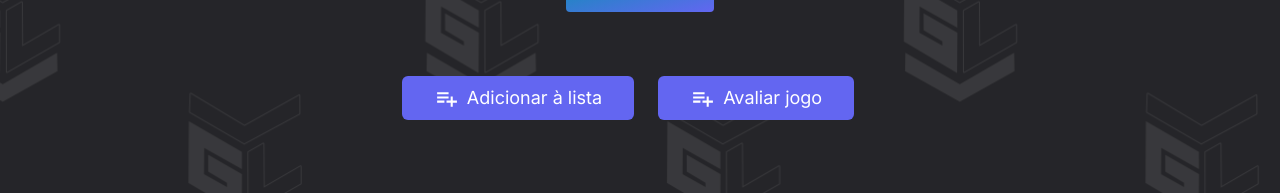
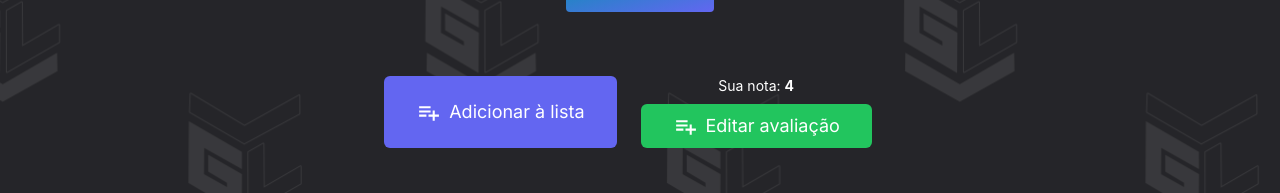
Before and after one commit to sarahscampos/gamelog, a React (Create React App) app: page /jogo/1 in a window 1280 px wide. Shown: the part 744-937 px from the top of the page. Built offline with nearby package versions, Linux system fonts and the light colour scheme; data requests are answered from the project's data file.

Commit message:
edição de jogo quando jogo ja avaliado

```diff
--- a/public/db.json
+++ b/public/db.json
@@ -139,6 +139,12 @@
         "nota": 9,
         "comentario": "ADGADGHHH",
         "imgSrc": ""
+      },
+      {
+        "usuario": "Usuario",
+        "nota": 5,
+        "comentario": "gbtgb",
+        "imgSrc": ""
       }
     ],
     "1": [
@@ -159,6 +165,12 @@
         "nota": 7,
         "comentario": "Jogo bom, mas esperava mais no modo exploração.",
         "imgSrc": "https://upload.wikimedia.org/wikipedia/commons/thumb/3/35/YuanEmperorAlbumGenghisPortrait.jpg/330px-YuanEmperorAlbumGenghisPortrait.jpg"
+      },
+      {
+        "usuario": "Usuario",
+        "nota": 4,
+        "comentario": "esperava mais",
+        "imgSrc": ""
       }
     ],
     "2": [
@@ -179,6 +191,18 @@
         "nota": 8,
         "comentario": "Ótimo, mas acho que poderia ser mais desafiador em certas partes.",
         "imgSrc": "https://images.squarespace-cdn.com/content/v1/58d66569b3db2b57ce7db1e2/1694545656330-WG7I8ILCYMHJ436XZGA9/ganon+zoom+1.jpg"
+      },
+      {
+        "usuario": "Usuario",
+        "nota": 3,
+        "comentario": "vcdrv",
+        "imgSrc": ""
+      },
+      {
+        "usuario": "Usuario",
+        "nota": 4,
+        "comentario": "htrt",
+        "imgSrc": ""
       }
     ],
     "3": [
@@ -219,6 +243,12 @@
         "nota": 8,
         "comentario": "Gostei bastante, mas achei a curva de aprendizado inicial difícil.",
         "imgSrc": "https://s2-techtudo.glbimg.com/jKDQdpF0Cv4VwkUg0Dw8StfShhQ=/0x0:695x390/984x0/smart/filters:strip_icc()/i.s3.glbimg.com/v1/AUTH_08fbf48bc0524877943fe86e43087e7a/internal_photos/bs/2021/I/U/zsD8U5TeWZiqJDPRcc3A/2014-12-16-witcher-3-ciri-rpg.jpg"
+      },
+      {
+        "usuario": "Usuario",
+        "nota": 10,
+        "comentario": "masterpiece",
+        "imgSrc": ""
       }
     ],
     "5": [
--- a/src/components/Header.js
+++ b/src/components/Header.js
@@ -56,7 +56,7 @@ export const Header = () => {
     {
       user ?
       (
-        navLinks.slice(0, 2).map((link, index) => (
+        navLinks.slice(0, 3).map((link, index) => (
           <Link
             key={index}
             to={link.link}
--- a/src/pages/Jogo.js
+++ b/src/pages/Jogo.js
@@ -58,6 +58,8 @@ const Jogo = ({dados, avaliacaoInfo, listas}) => {
     });
   }
 
+  const avaliacaoUsuario = avaliacaoInfo[id]?.find(avaliacao => avaliacao.usuario === 'Usuario');
+
   if (!dados || !dados[numericId]) {
     return <Loading />;
   }
@@ -89,15 +91,38 @@ const Jogo = ({dados, avaliacaoInfo, listas}) => {
         <p className="text-white rounded bg-gradient-to-tl from-indigo-500 to-cyan-600 px-5 py-2 font-fira">Nota média: {dados[numericId].nota}</p>
 
       </div>
+
       <div className="flex flex-row gap-6 justify-center mt-16">
-        <button className="text-lg flex items-center gap-2 px-8 py-2 rounded-md bg-indigo-500 text-white hover:bg-indigo-400 font-inter transition" onClick={openModal}>
-          <MdPlaylistAdd size={25}/>
+          <button
+            className="text-lg flex items-center gap-2 px-8 py-2 rounded-md bg-indigo-500 text-white hover:bg-indigo-400 font-inter transition"
+            onClick={openModal}
+          >
+            <MdPlaylistAdd size={25} />
             Adicionar à lista
           </button>
-        <button className="text-lg flex items-center gap-2 px-8 py-2 rounded-md bg-indigo-500 text-white hover:bg-indigo-400 font-inter transition" onClick={openModalAvaliacao}>
-          <MdPlaylistAdd size={25}/>
+
+          {avaliacaoUsuario ? (
+    <div className="flex flex-col items-center">
+      <p className="text-white text-sm mb-2">
+        Sua nota: <span className="font-bold">{avaliacaoUsuario.nota}</span>
+      </p>
+      <button
+        className="text-lg flex items-center gap-2 px-8 py-2 rounded-md bg-green-500 text-white hover:bg-green-400 font-inter transition"
+        onClick={openModalAvaliacao}
+      >
+        <MdPlaylistAdd size={25} />
+        Editar avaliação
+      </button>
+    </div>
+  ) : (
+            <button
+              className="text-lg flex items-center gap-2 px-8 py-2 rounded-md bg-indigo-500 text-white hover:bg-indigo-400 font-inter transition"
+              onClick={openModalAvaliacao}
+            >
+              <MdPlaylistAdd size={25} />
               Avaliar jogo
             </button>
+          )}
           <ToastContainer />
         </div>
       </section>
```
Lines whose indentation alone changed are shown as unchanged.
